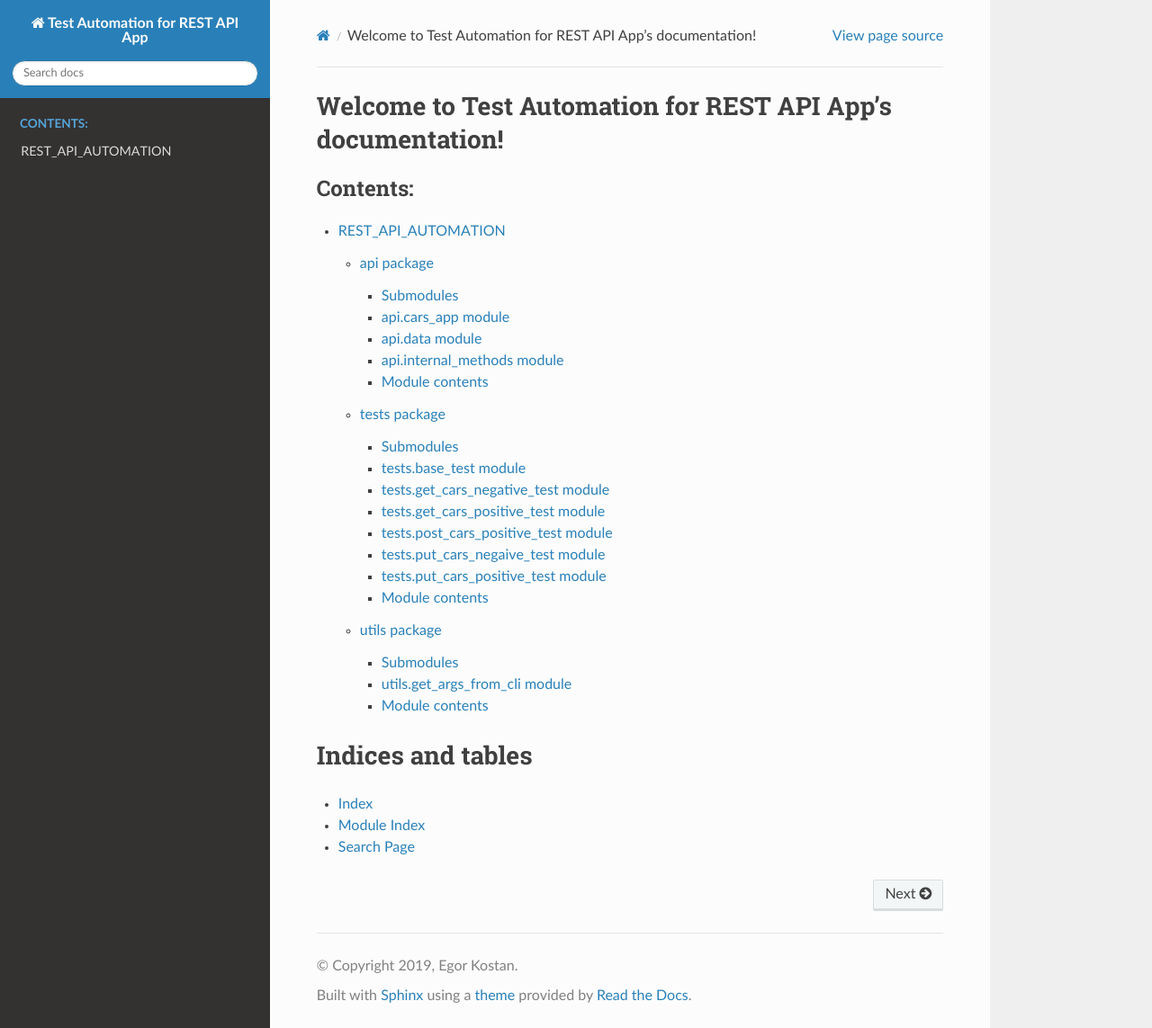
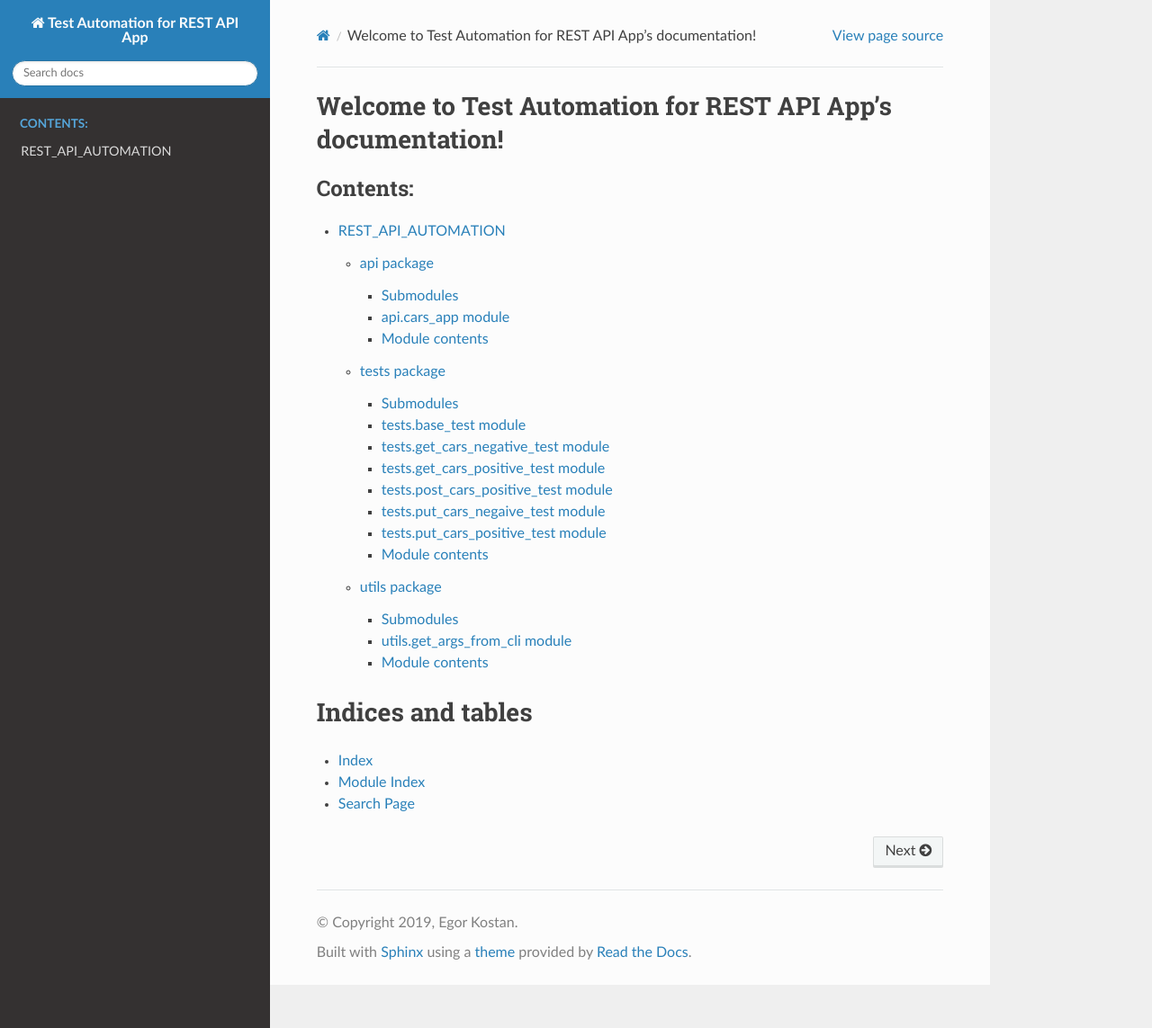
Before and after one commit to ikostan/REST_API_AUTOMATION, a Sphinx documentation site: the page built from docs/index.rst, in a window 1280 px wide and 1143 px high. Shown: the whole window at 90% size. Built offline with Sphinx 7.4.7 and the Read the Docs theme 2.0.0, drawn with Linux system fonts in a browser that asks for light colours.

```diff
--- a/docs/api.rst
+++ b/docs/api.rst
@@ -12,22 +12,6 @@ api.cars\_app module
    :undoc-members:
    :show-inheritance:
 
-api.data module
----------------
-
-.. automodule:: api.data
-   :members:
-   :undoc-members:
-   :show-inheritance:
-
-api.internal\_methods module
-----------------------------
-
-.. automodule:: api.internal_methods
-   :members:
-   :undoc-members:
-   :show-inheritance:
-
 
 Module contents
 ---------------
```
